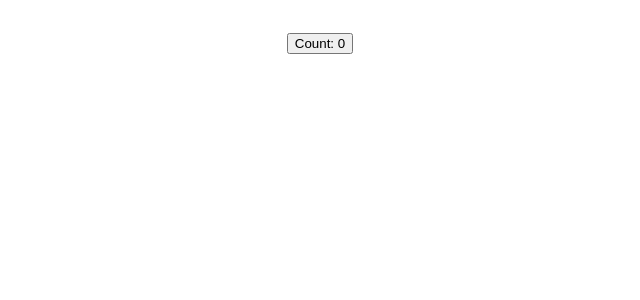
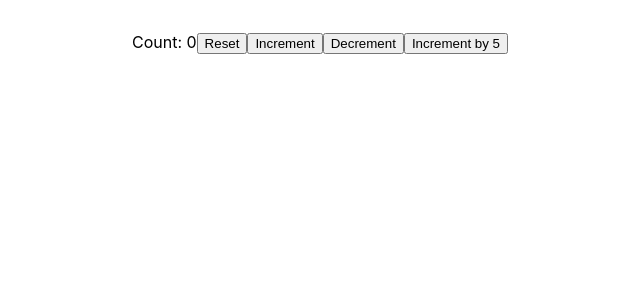
Before and after one commit to temesghentekeste/hooks-exploring, a React (Create React App) app: page / in a window 1280 px wide. Shown: the top 300 px of the page, without its empty margins (320-960 px from the left). Built offline with nearby package versions, Linux system fonts and the light colour scheme.

Commit message:
useState based on previous value

```diff
--- a/src/App.js
+++ b/src/App.js
@@ -1,11 +1,13 @@
 import React from 'react';
 import './App.css';
 import HookCounter from './components/HookCounter';
+import HookCounterTwo from './components/HookCounterTwo';
 
 function App() {
   return (
     <div className="App">
-     <HookCounter/>
+      <HookCounterTwo/>
+     {/* <HookCounter/> */}
     </div>
   );
 }
--- /dev/null
+++ b/src/components/HookCounterTwo.js
@@ -0,0 +1,23 @@
+import React, {useState} from 'react'
+
+function HookCounterTwo() {
+  const initialCount = 0;
+  const [count, setCount] = useState(initialCount);
+
+  const incrementFive = () => {
+    for (let i = 0; i < 5; i++) {
+      setCount(prevCount => prevCount + 1);
+    }
+  }
+  return (
+    <div>
+      Count: {count}
+      <button onClick = {() => setCount(initialCount)}>Reset</button>
+      <button onClick = { () => setCount(count => ++count)}>Increment</button>
+      <button onClick = {()=>setCount(count => count - 1)}>Decrement</button>
+      <button onClick = {incrementFive}>Increment by 5</button>
+    </div>
+  )
+}
+
+export default HookCounterTwo
```
Also changed, not shown: notes.txt.
